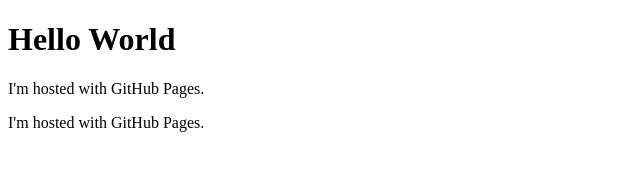
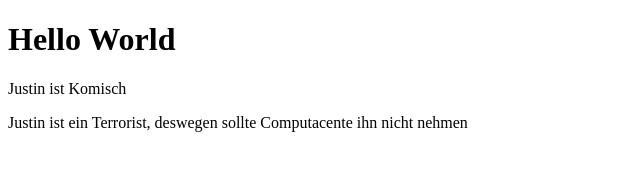
Before and after one commit to SupremePandas/SupremePandas.github.io, a plain HTML site: page index.html in a window 1280 px wide. Shown: the whole page, without its empty margins (0-640 px from the left). Drawn offline with Linux system fonts and the light colour scheme.

Commit message:
Update index.html

```diff
--- a/index.html
+++ b/index.html
@@ -6,7 +6,7 @@
     </head>
 <body>
 <h1>Hello World</h1>
-<p>I'm hosted with GitHub Pages.</p>
-<p>I'm hosted with GitHub Pages.</p>
+<p>Justin ist Komisch</p>
+<p>Justin ist ein Terrorist, deswegen sollte Computacente ihn nicht nehmen</p>
 </body>
 </html>
```
